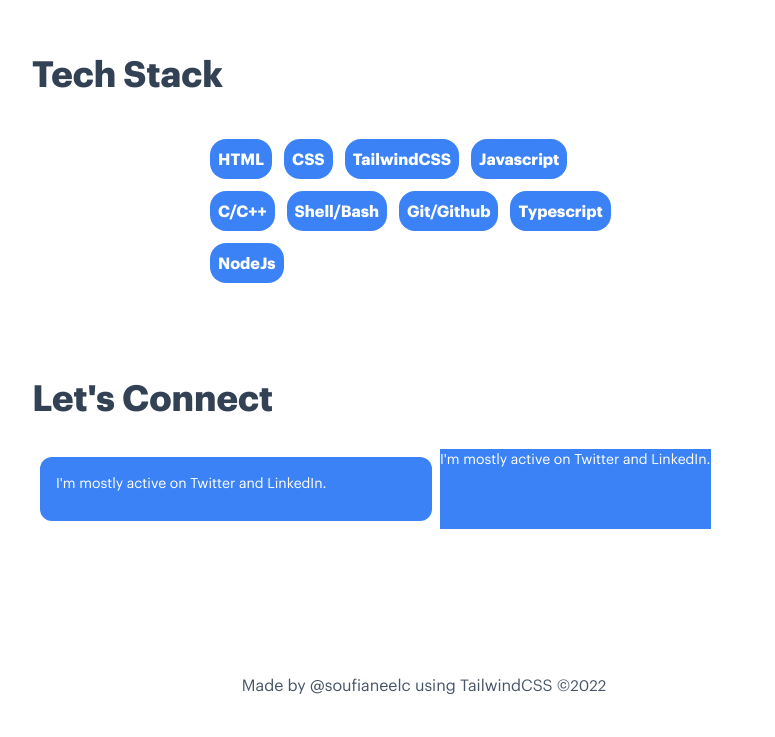
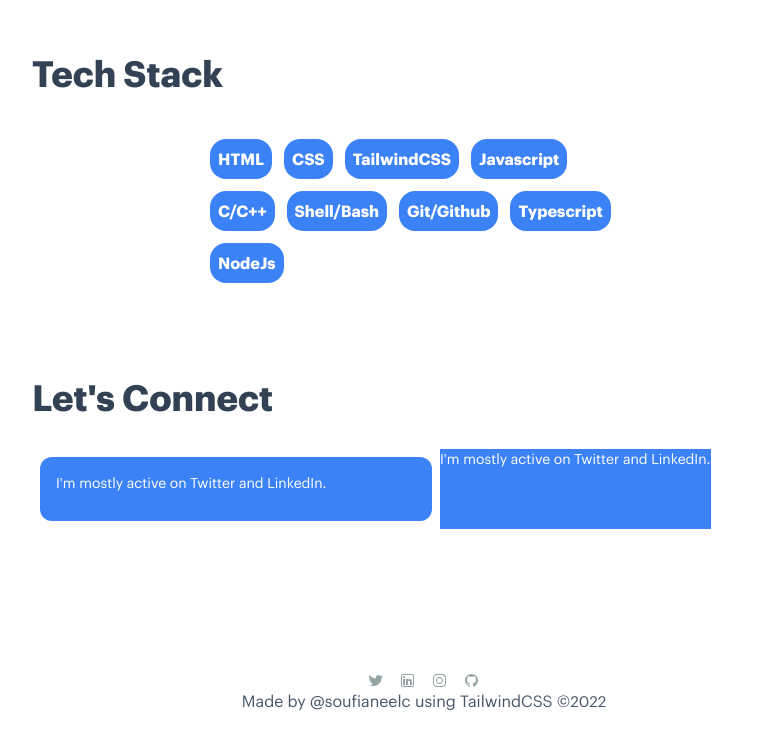
Before and after one commit to Soufianeelc/personal-website-v1, a website: page index.html in a window 1280 px wide. Shown: the part 884-1621 px from the top of the page, without its empty margins (216-991 px from the left). Drawn offline with Linux system fonts and the light colour scheme; files whose address does not match are found by name.

```diff
--- a/index.html
+++ b/index.html
@@ -154,11 +154,27 @@
 
     <!--Footer-->
     <footer>
-        <div class="container flex justify-center flex-col mx-auto px-6 py-6  text-slate-600 font-graphikRegular mt-24 dark:text-white">
+        <div class="container flex justify-center items-center flex-col mx-auto px-6 py-6  text-slate-600 font-graphikRegular mt-24 dark:text-white">
+
+            <div class="flex space-x-4">
+                <div>
+                    <img src="./img/icons8-twitter.svg" alt="">
+                </div>
+                <div>
+                    <img src="./img/icons8-linkedin.svg" alt="">
+                </div>
+                <div>
+                    <img src="./img/icons8-instagram.svg" alt="">
+                </div>
+                <div>
+                    <img src="./img/icons8-github.svg" alt="">
+                </div>
+            </div>
             <p class="text-center"> Made by @soufianeelc using <a class="text-bold"
-                    href="http://facebook.com">TailwindCSS </a> &copy;<span id="current-year"></span>
-            </p>
+                href="http://facebook.com">TailwindCSS </a> &copy;<span id="current-year"></span>
+        </p>
         </div>
+
     </footer>
 
 
--- a/input.css
+++ b/input.css
@@ -35,7 +35,7 @@
     @apply font-bold text-5xl md:text-5xl text-slate-700 font-graphikSuper dark:text-white;
 }
 .sub-heading{
-    @apply font-graphikRegular text-darkBlue;
+    @apply font-graphikRegular text-darkBlue dark:text-gray-100;
 }
 .btn{
     @apply flex p-3 w-48 bg-darkRed font-graphikRegular rounded-3xl justify-center text-white hover:text-white;
```
Also changed, not shown: img/icons8-github.svg (added), img/icons8-instagram.svg (added), img/icons8-linkedin.svg (added), img/icons8-twitter-16.png (added), img/icons8-twitter.svg (added), styles/style.css.
